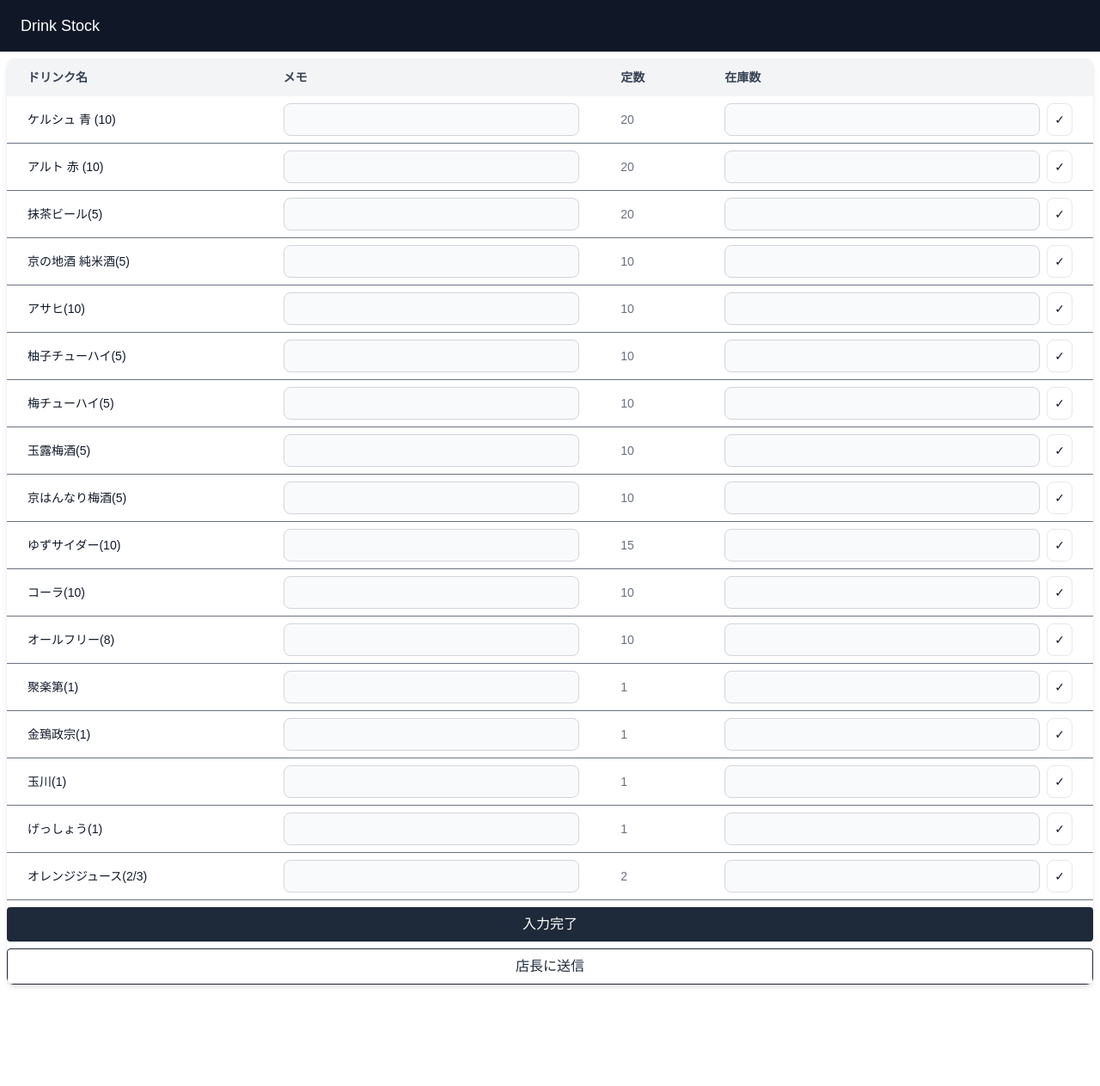
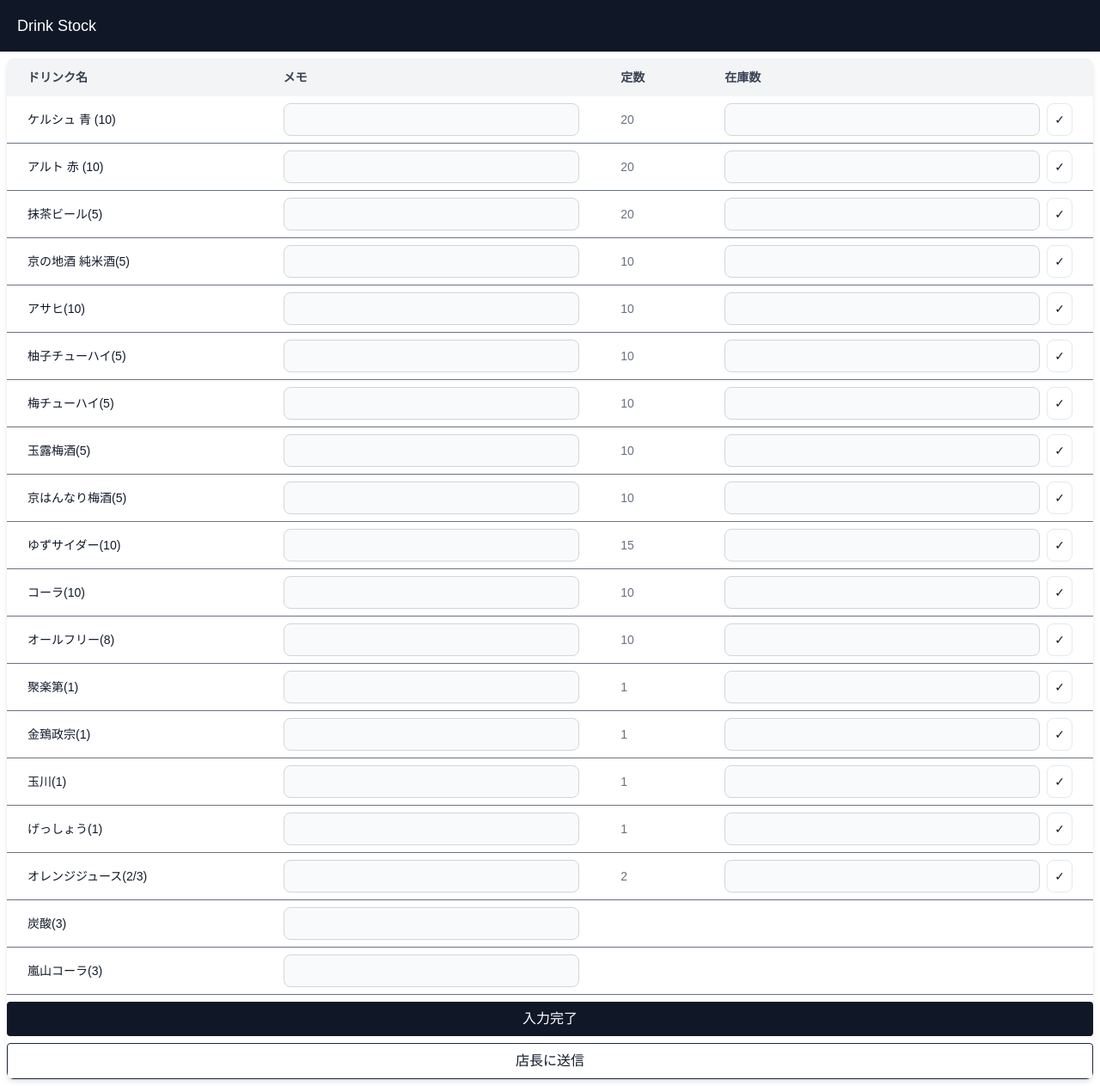
Before and after one commit to wataru-sedev/drink-stock, a Next.js app: page / in a window 1280 px wide. Shown: the whole page at 86% size. Before the commit the page ends 1153 px from the top, so only its background shows below. Built offline with nearby package versions, Linux system fonts and the light colour scheme.

Commit message:
firebase連携

```diff
--- a/package.json
+++ b/package.json
@@ -9,6 +9,7 @@
     "lint": "next lint"
   },
   "dependencies": {
+    "firebase": "^11.10.0",
     "next": "15.4.1",
     "react": "19.1.0",
     "react-dom": "19.1.0",
--- /dev/null
+++ b/src/app/detail/page.tsx
@@ -0,0 +1,7 @@
+export default function DetailPage() {
+  return (
+    <div className="container mx-auto px-4 py-8">
+      <h1 className="text-2xl font-bold mb-4">開発中...</h1>
+    </div>
+  );
+}
--- a/src/app/page.tsx
+++ b/src/app/page.tsx
@@ -3,6 +3,8 @@
 import { Drink, Drinks } from "@/lib/drinkData";
 import { useEffect, useState } from "react";
 import { toast } from "sonner";
+import { db } from "@/lib/firebase";
+import { collection, getDocs, writeBatch, doc, setDoc } from "firebase/firestore";
 
 const LOCAL_STORAGE_KEY = 'drinkMemos';
 
@@ -16,7 +18,7 @@ export default function Home() {
     const initialStocks = Drinks.map(drink => ({
       ...drink,
       memo: memos[drink.name] || '',
-      quantity: '',
+      quantity: undefined,
     }));
     setDrinkStocks(initialStocks);
   }, []);
@@ -42,17 +44,39 @@ export default function Home() {
 
   const onChangeQuantity = (index: number, value: string) => {
     const newDrinkStocks = [...drinkStocks];
-    newDrinkStocks[index].quantity = value;
+    newDrinkStocks[index].quantity = value === '' ? undefined : parseInt(value, 10);
     setDrinkStocks(newDrinkStocks);
   }
 
-  const onClickComplete = () => toast.success('入力が完了しました');
-
   const handleSetOverstock = (index: number) => {
     const newDrinkStocks = [...drinkStocks];
-    newDrinkStocks[index].quantity = '100';
+    newDrinkStocks[index].quantity = 100;
     setDrinkStocks(newDrinkStocks);
   };
+
+  const onClickComplete = async() => {
+    const hasEmptyField = drinkStocks.some((drink) => {
+            if (drink.quantity === undefined ) {
+              toast.error("入力されていない項目があります。");
+              return true;
+            }
+            return false;
+          });
+    if (hasEmptyField) return;
+    try {
+      const batch = writeBatch(db);
+      drinkStocks.forEach((drink) => {
+        const { name, quantity } = drink;
+        const docRef = doc(db, "inventory", name);
+        batch.update(docRef, { quantity: quantity });
+      });
+      await batch.commit();
+      toast.success('在庫データを更新しました');
+      setDrinkStocks(drinkStocks.map(drink => ({ ...drink,memo:'', quantity: undefined })));
+    } catch (error) {
+      console.error("更新エラー:", error);
+    }
+  }
 
   return (
     <div>
@@ -69,6 +93,7 @@ export default function Home() {
           <tbody>
             {drinkStocks.map((drink, index) => {
               const { name, japaneseName, required, memo, quantity } = drink;
+              const isSimple = name === "TANSAN" || name === "ARASHIYAMA-COLA";
               return (
                 <tr key={name} className="bg-white border-b hover:bg-gray-50">
                   <td
@@ -79,20 +104,22 @@ export default function Home() {
                   </td>
                   <td className="px-4 py-2 sm:px-6">
                     <input
-                      type="number"
-                      value={ memo || '' }
+                      type="text"
+                      value={memo || ''}
                       onChange={(e) => onChangeMemo(index, e.target.value)}
                       className="w-full bg-gray-50 border border-gray-300 text-gray-900 text-sm rounded-lg focus:ring-blue-500 focus:border-blue-500 block p-2"
                     />
                   </td>
+                  {!isSimple && (
+                    <>
                       <td className="px-1 py-4 sm:px-6">
-                    { required }
+                        {required}
                       </td>
                       <td className="px-4 py-2 sm:px-6">
                         <div className="flex items-center gap-2">
                           <input
                             type="number"
-                        value={ quantity || '' }
+                            value={quantity === undefined ? '' : quantity}
                             onChange={(e) => onChangeQuantity(index, e.target.value)}
                             className="w-full bg-gray-50 border border-gray-300 text-gray-900 text-sm rounded-lg focus:ring-blue-500 focus:border-blue-500 block p-2"
                           />
@@ -105,13 +132,21 @@ export default function Home() {
                           </button>
                         </div>
                       </td>
+                    </>
+                  )}
+                  {isSimple && (
+                    <>
+                      <td className="px-1 py-4 sm:px-6"></td>
+                      <td className="px-4 py-2 sm:px-6"></td>
+                    </>
+                  )}
                 </tr>
               );
             })}
           </tbody>
         </table>
-        <button onClick={ onClickComplete } className="w-full mt-2 text-center bg-gray-800 text-white rounded px-4 py-2 hover:cursor-pointer hover:shadow-lg">入力完了</button>
-        <a className="block w-full mt-2 text-center bg-white text-gray-800 rounded px-4 py-2 border border-gray-800 hover:cursor-pointer hover:shadow-lg" target="_blank" rel="noopener noreferrer" href="">店長に送信</a>
+        <button onClick={ onClickComplete } className="w-full mt-2 text-center bg-gray-900 text-white rounded px-4 py-2 hover:cursor-pointer hover:shadow-lg">入力完了</button>
+        <a className="block w-full mt-2 text-center bg-white text-gray-900 rounded px-4 py-2 border border-gray-800 hover:cursor-pointer hover:shadow-lg" target="_blank" rel="noopener noreferrer" href="https://script.google.com/macros/s/AKfycbxDpzgeKl4T7olwtBGdrPgBGDxoFMd9weufG9icir1m4CQtbYGwVWdPvHalrVUThGR_/exec">店長に送信</a>
       </div>
     </div>
   );
--- a/src/lib/drinkData.ts
+++ b/src/lib/drinkData.ts
@@ -3,17 +3,17 @@ export type Drink = {
   japaneseName: string;
   required: number;
   memo?: string;
-  quantity?: string;
+  quantity?: number;
 }
 
 export const Drinks:Drink[] = [
   {
-    name: "KELSH",
+    name: "KARUOSU",
     japaneseName: "ケルシュ 青 (10)",
     required: 20,
   },
   {
-    name: "ALT",
+    name: "MATTARI",
     japaneseName: "アルト 赤 (10)",
     required: 20,
   },
@@ -92,4 +92,14 @@ export const Drinks:Drink[] = [
     japaneseName: "オレンジジュース(2/3)",
     required: 2,
   },
+  {
+    name: "TANSAN",
+    japaneseName: "炭酸(3)",
+    required: 0,
+  },
+  {
+    name: "ARASHIYAMA-COLA",
+    japaneseName: "嵐山コーラ(3)",
+    required: 0,
+  },
 ];
--- /dev/null
+++ b/src/lib/firebase.ts
@@ -0,0 +1,16 @@
+import { initializeApp, getApps } from "firebase/app";
+import { getFirestore } from "firebase/firestore";
+
+const firebaseConfig = {
+  apiKey: "AIzaSyCEBcpn1WV35bnVf8-5z5jvXQu1Y47G3ho",
+  authDomain: "inventorymanagement-f7db4.firebaseapp.com",
+  projectId: "inventorymanagement-f7db4",
+  storageBucket: "inventorymanagement-f7db4.firebasestorage.app",
+  messagingSenderId: "858516922988",
+  appId: "1:858516922988:web:6a143e7608ca225700ee49",
+  measurementId: "G-046FERBD46",
+};
+
+const app = getApps().length === 0 ? initializeApp(firebaseConfig) : getApps()[0];
+
+export const db = getFirestore(app);
--- a/src/lib/ui/Header.tsx
+++ b/src/lib/ui/Header.tsx
@@ -1,10 +1,11 @@
-import Link from "next/link"
+import Link from "next/link";
 
 export const Header = () => {
   return(
-    <header className="bg-gray-900 text-white px-6 py-4">
-      <nav className="flex flex-center gap-6" >
-        <p className="text-lg  hover:underline" >Drink Stock</p>
+    <header className="bg-gray-900 text-white px-5 py-4">
+      <nav className="flex items-center gap-6" >
+        <Link href="/" className="text-lg  hover:underline" >Drink Stock</Link>
+        {/* <Link href="/detail" className="hover:underline" >Detail</Link> */}
       </nav>
     </header>
   )
```
Also changed, not shown: 1 other file (tests, documents, lock files or other folders). Lines whose indentation alone changed are shown as unchanged.
